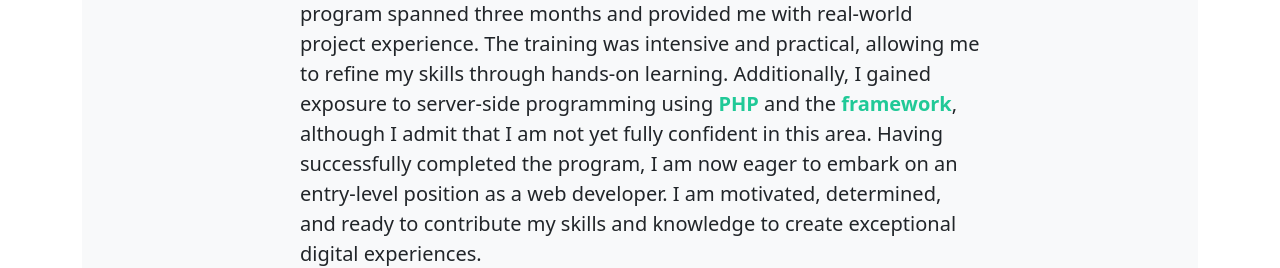
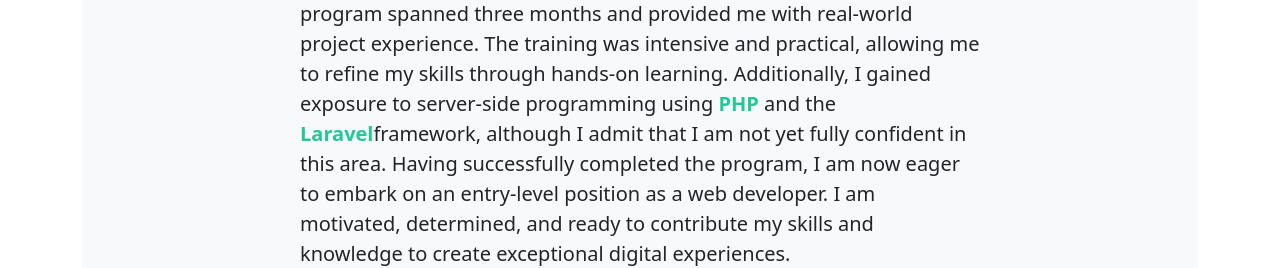
Before and after one commit to ric2thiss/ric2thiss.github.io, a plain HTML site: page index.html in a window 1280 px wide. Shown: the part 1271-1539 px from the top of the page. Drawn offline with nearby package versions, Linux system fonts and the light colour scheme; a small style sheet from the web is missing.

Commit message:
revision

```diff
--- a/index.html
+++ b/index.html
@@ -89,7 +89,7 @@
                         Full-Stack Web Development certificate program at <span class="front-end fw-bold">KodeGO</span>. This program spanned three months and
                         provided me with real-world project experience. The training was intensive and practical, allowing
                         me to refine my skills through hands-on learning. Additionally, I gained exposure to server-side
-                        programming using <span class="front-end fw-bold">PHP</span> and the <span class="front-end fw-bold">framework</span>, although I admit that I am not yet fully confident
+                        programming using <span class="front-end fw-bold">PHP</span> and the <span class="front-end fw-bold">Laravel</span>framework, although I admit that I am not yet fully confident
                         in this area.
 
                         Having successfully completed the program, I am now eager to embark on an entry-level position as a
```
